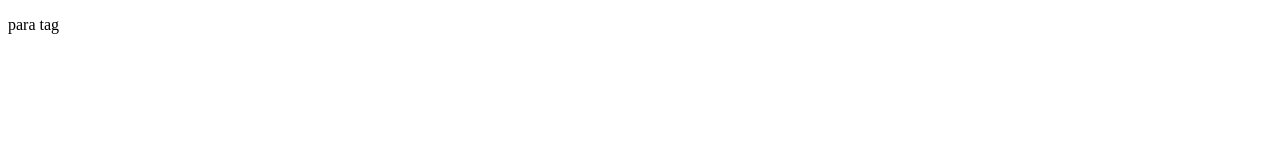
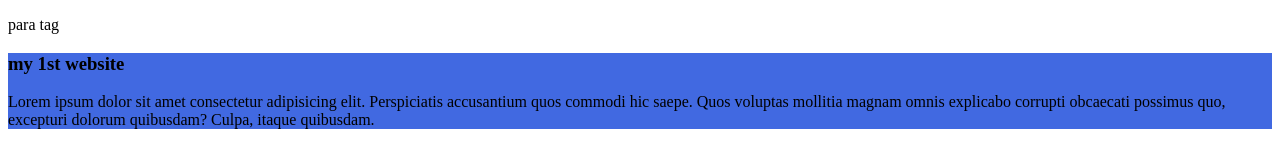
Before and after one commit to iktushar01/my-simple-website, a plain HTML site: page index.html in a window 1280 px wide. Drawn offline with Linux system fonts and the light colour scheme.

Commit message:
adding css style

```diff
--- a/index.html
+++ b/index.html
@@ -3,9 +3,14 @@
 <head>
     <meta charset="UTF-8">
     <meta name="viewport" content="width=device-width, initial-scale=1.0">
+    <link rel="stylesheet" href="style.css">
     <title>my simple website</title>
 </head>
 <body>
     <p>para tag</p>
+    <div
+    ><h3>my 1st website</h3>
+    <p>Lorem ipsum dolor sit amet consectetur adipisicing elit. Perspiciatis accusantium quos commodi hic saepe. Quos voluptas mollitia magnam omnis explicabo corrupti obcaecati possimus quo, excepturi dolorum quibusdam? Culpa, itaque quibusdam.</p>
+    </div>
 </body>
 </html>
--- /dev/null
+++ b/style.css
@@ -0,0 +1,3 @@
+div{
+    background-color: royalblue;
+}
```
